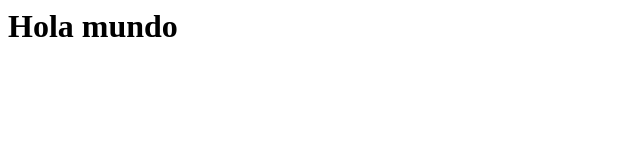
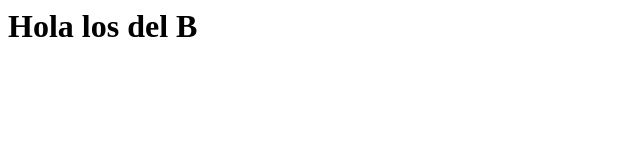
Before and after one commit to bastyy/holamundo, a plain HTML site: page index.html in a window 1280 px wide. Shown: the whole page, without its empty margins (0-640 px from the left). Drawn offline with Linux system fonts and the light colour scheme.

Commit message:
mod index.html

```diff
--- a/index.html
+++ b/index.html
@@ -1 +1 @@
-<h1>Hola mundo </h1>
+<h1>Hola los del B</h1>
```
